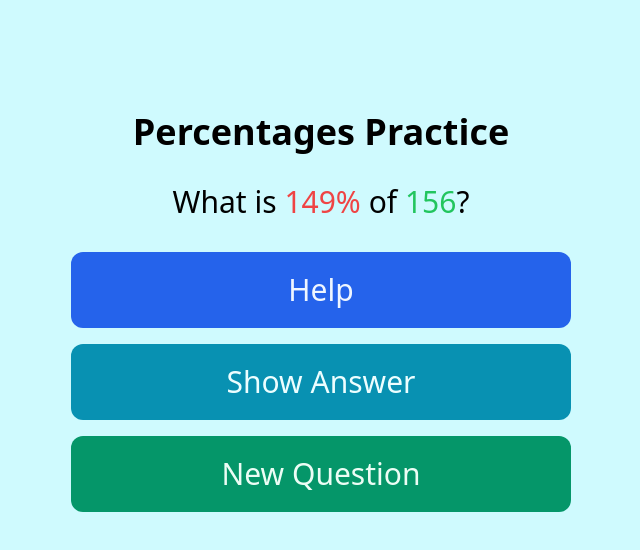
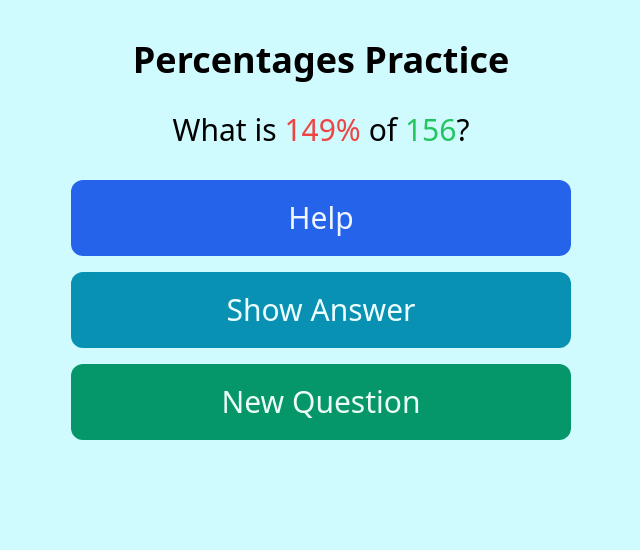
Before and after one commit to gurlanda/practice-problems-generator, a React (Create React App) app: page / in a window 1280 px wide. Shown: the top 550 px of the page, without its empty margins (319-959 px from the left). Built offline with nearby package versions, Linux system fonts and the light colour scheme.

Commit message:
Narrow margins

```diff
--- a/src/pages/Home/Home.tsx
+++ b/src/pages/Home/Home.tsx
@@ -6,7 +6,7 @@ const Home: React.FC<{}> = () => {
     <section
       className="
       flex justify-center
-      px-24 py-28
+      px-10 py-10
       h-screen w-screen
       bg-cyan-100 overflow-y-auto"
     >
```
Also changed, not shown: 11 other files (tests, documents, lock files or other folders).
